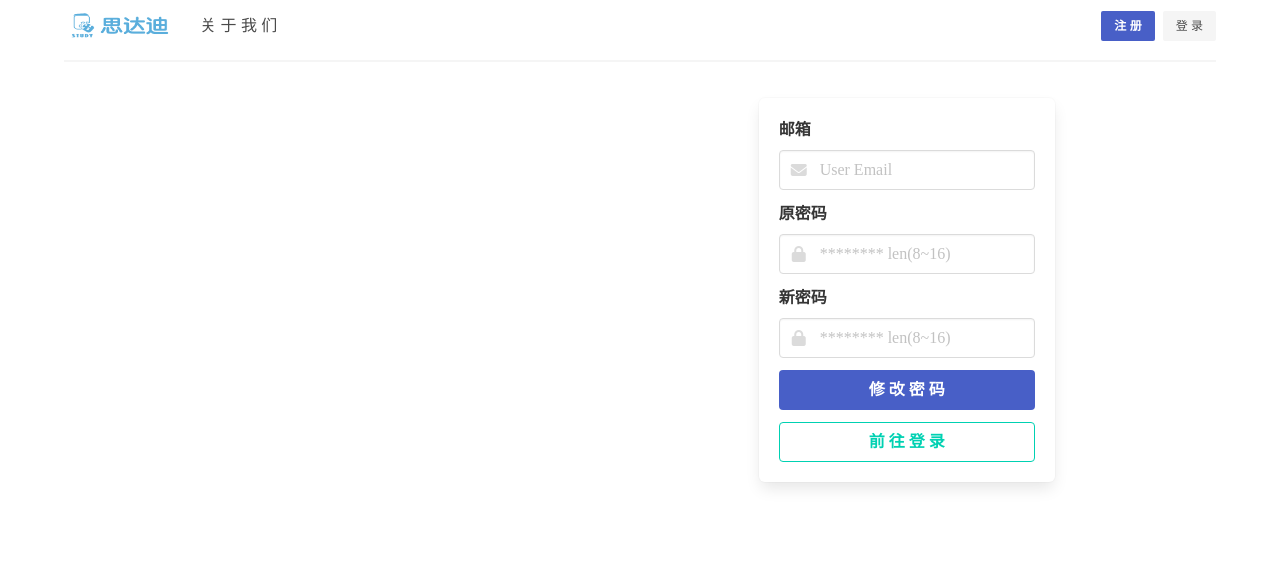
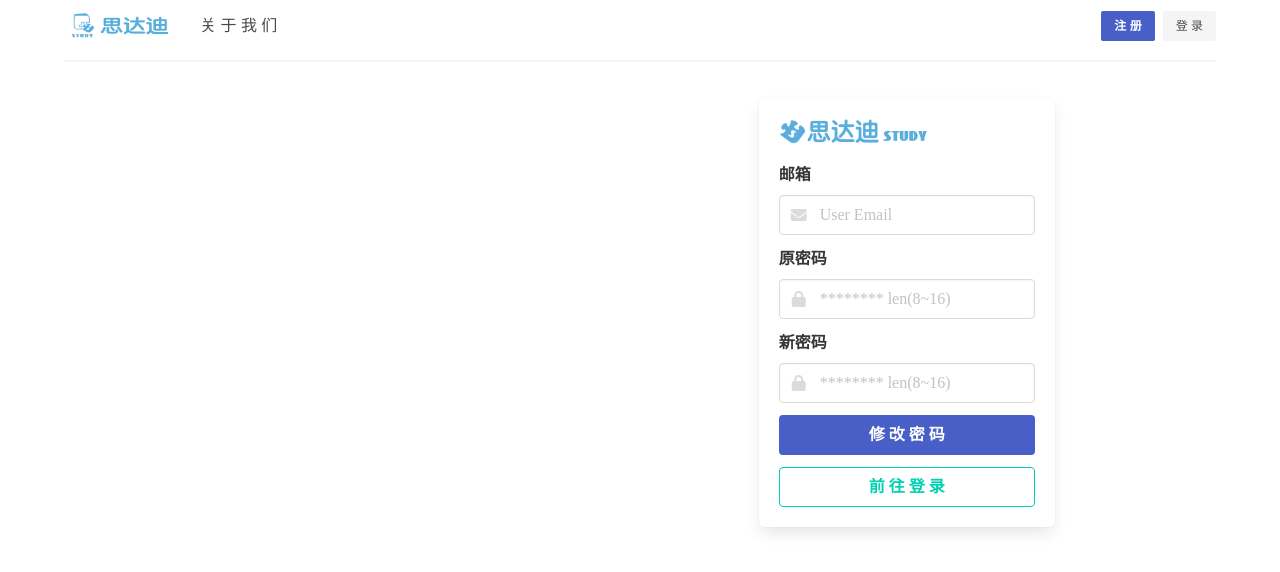
Before and after one commit to yajiewen/StudyFront, a Vue app: page /changepwd in a window 1280 px wide. Shown: the top 572 px of the page. Built offline with nearby package versions, Linux system fonts and the light colour scheme.

Commit message:
add img for login register and findpass page

```diff
--- a/src/views/changepwd.vue
+++ b/src/views/changepwd.vue
@@ -2,6 +2,9 @@
   <Navabar v-bind:issee='is_show_log_button'></Navabar>
   <div class="column is-one-quarter is-offset-7">
     <div class="box" id="changepwd">
+      <div class="field">
+        <img src="../assets/login.png" >
+      </div>
       <div class="field" >
         <label class="label">邮箱&nbsp;&nbsp;{{memail}}</label>
         <div class="control  has-icons-left" >
--- a/src/views/findpass.vue
+++ b/src/views/findpass.vue
@@ -1,6 +1,10 @@
 <template>
   <Navabar v-bind:issee='is_show_log_button'></Navabar>
   <div class="column is-one-quarter is-offset-7" id="findpass">
+    <div class="box">
+      <div class="field">
+        <img src="../assets/login.png" >
+      </div>
       <div class="control has-icons-left has-icons-right">
         <input class="input" type="email" placeholder="Email" v-model.trim="uemail" maxlength="30">
         <span class="icon is-small is-left">
@@ -17,6 +21,7 @@
 
       <div class="field">
         <button class="button is-primary is-outlined is-fullwidth " v-on:click="tochangepwd" ><strong>修&nbsp;改&nbsp;密&nbsp;码</strong></button>
+      </div>
     </div>
 
   </div>
--- a/src/views/login.vue
+++ b/src/views/login.vue
@@ -2,6 +2,9 @@
   <Navabar v-bind:issee='is_show_log_button'></Navabar>
   <div class="column is-one-quarter is-offset-7">
     <div class="box" id="login">
+      <div class="field">
+        <img src="../assets/login.png" >
+      </div>
       <div class="field" >
         <label class="label">邮箱</label>
         <div class="control  has-icons-left has-icons-right" >
--- a/src/views/register.vue
+++ b/src/views/register.vue
@@ -2,6 +2,9 @@
   <Navabar v-bind:issee='is_show_log_button'></Navabar>
   <div class="column is-one-quarter is-offset-7">
     <div class="box" id="register">
+      <div class="field">
+        <img src="../assets/login.png" >
+      </div>
       <div class="field" >
         <label class="label">用户名&nbsp;&nbsp;{{mname}}</label>
         <div class="control  has-icons-left" >
```
Also changed, not shown: src/assets/login.png (added). Lines whose indentation alone changed are shown as unchanged.
